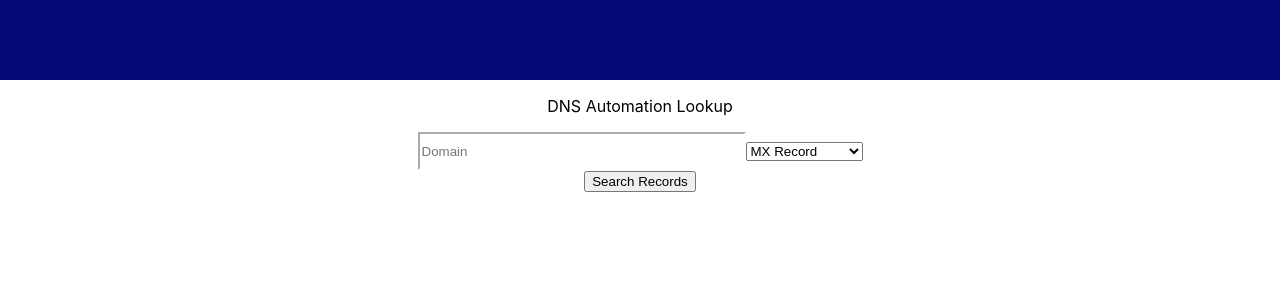
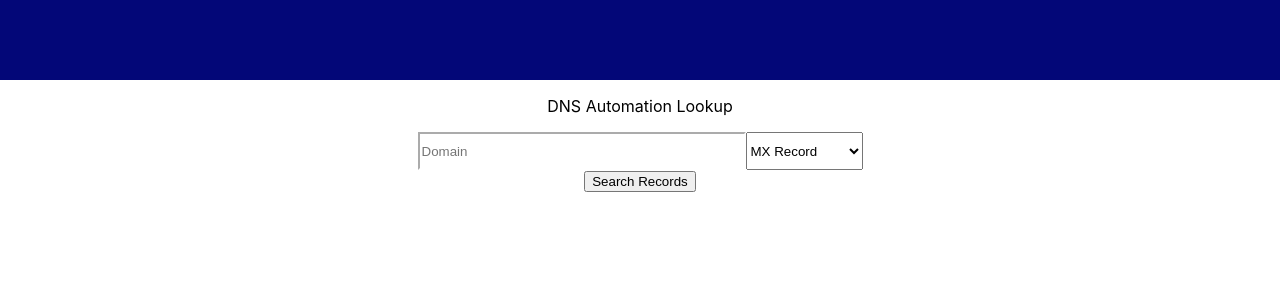
Before and after one commit to austinxduong/DNS-automation-lookup-tool, a React (Create React App) app: page / in a window 1280 px wide. Shown: the top 300 px of the page. Built offline with nearby package versions, Linux system fonts and the light colour scheme.

Commit message:
a little better

```diff
--- a/src/App.css
+++ b/src/App.css
@@ -26,3 +26,7 @@ input {
   border-color: #ffffff;
 
 }
+
+select {
+  height: 2.4rem;
+}
```
